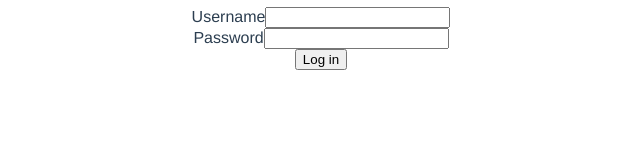
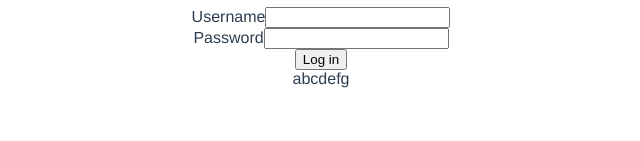
Before and after one commit to Yang-Hwan/testVue01, a Vue app: page /about in a window 1280 px wide. Shown: the part 159-300 px from the top of the page, without its empty margins (319-959 px from the left). Built offline with nearby package versions, Linux system fonts and the light colour scheme.

Commit message:
second commit

```diff
--- a/src/views/About.vue
+++ b/src/views/About.vue
@@ -13,6 +13,7 @@
         <button class="btn btn-primary m-1" @click="handleAuth">
             Log in
         </button>
+        <div> abcdefg </div>
     </div>
   </div>
 </template>
```
